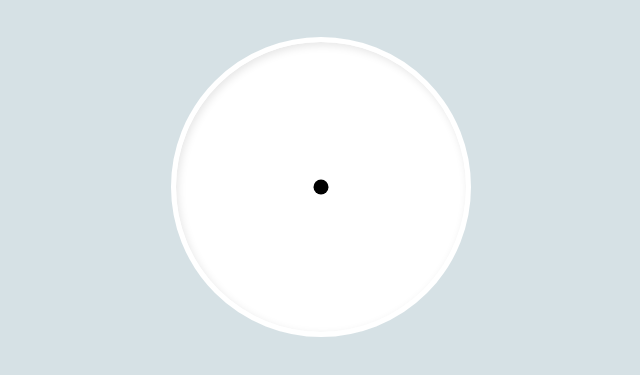
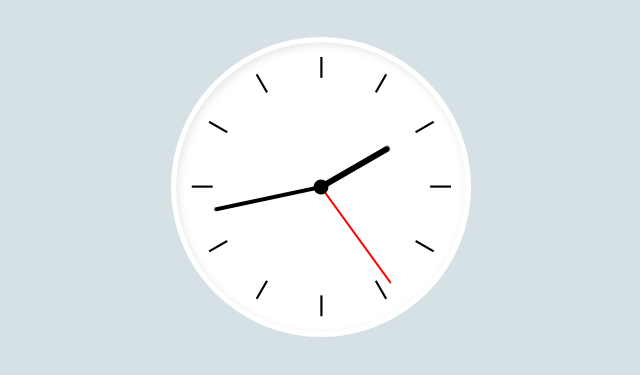
Before and after one commit to YOOYONGHYUN/template2, a website with bundled scripts: page index.html in a window 1280 px wide. Shown: the part 67-442 px from the top of the page, without its empty margins (319-959 px from the left). Built offline with nearby package versions, Linux system fonts and the light colour scheme.

Commit message:
zerobase_js_analog_clock

```diff
--- a/AnalogClock.js
+++ b/AnalogClock.js
@@ -1,3 +1,41 @@
-const AnalogClock = ($container) => {};
+const AnalogClock = ($container) => {
+  //class를 사용할 때는 인덱스를 꼭 넣자.
+
+  console.log($container);
+  let c = document.createElement("span");
+
+  for (let i = 0; i < 15; i++) {
+    let div = document.createElement("div");
+    if (i <= 2) {
+      div.classList.add("hand");
+    } else div.classList.add("time");
+    $container.appendChild(div);
+  }
+
+  const hand = $container.querySelectorAll(".hand");
+  console.log(hand.length);
+  for (let i = 0; i < hand.length; i++) {
+    if (i % 3 == 0) hand[i].classList.add("hour");
+    else if (i % 3 == 1) hand[i].classList.add("minute");
+    else if (i % 3 == 2) hand[i].classList.add("second");
+  }
+
+  const time = $container.querySelectorAll(".time");
+  for (let i = 0; i < time.length; i++) {
+    time[i].classList.add(`time${i + 1}`);
+    time[i].innerText = "|";
+  }
+
+  const deg = 6;
+  setInterval(function () {
+    let day = new Date();
+    let hh = day.getHours() * 30;
+    let mm = day.getMinutes() * deg;
+    let ss = day.getSeconds() * deg;
+    hand[0].style.setProperty("--deg", hh);
+    hand[1].style.setProperty("--deg", mm);
+    hand[2].style.setProperty("--deg", ss);
+  }, 1000);
+};
 
 export default AnalogClock;
--- a/app.js
+++ b/app.js
@@ -1,3 +1,3 @@
-import AnalogClock from './AnalogClock.js';
+import AnalogClock from "./AnalogClock.js";
 
-document.querySelectorAll('.analog-clock').forEach(AnalogClock);
+document.querySelectorAll(".analog-clock").forEach(AnalogClock);
--- a/style.css
+++ b/style.css
@@ -4,7 +4,7 @@
   box-sizing: border-box;
 }
 body {
-  font-family: 'Open Sans';
+  font-family: "Open Sans";
   font-weight: 300;
   background-color: #d6e1e5;
 }
@@ -24,7 +24,7 @@ body {
   box-shadow: inset 2px 3px 8px 0 rgba(0, 0, 0, 0.1);
 }
 .analog-clock::after {
-  content: '';
+  content: "";
   width: 15px;
   height: 15px;
   position: absolute;
```
